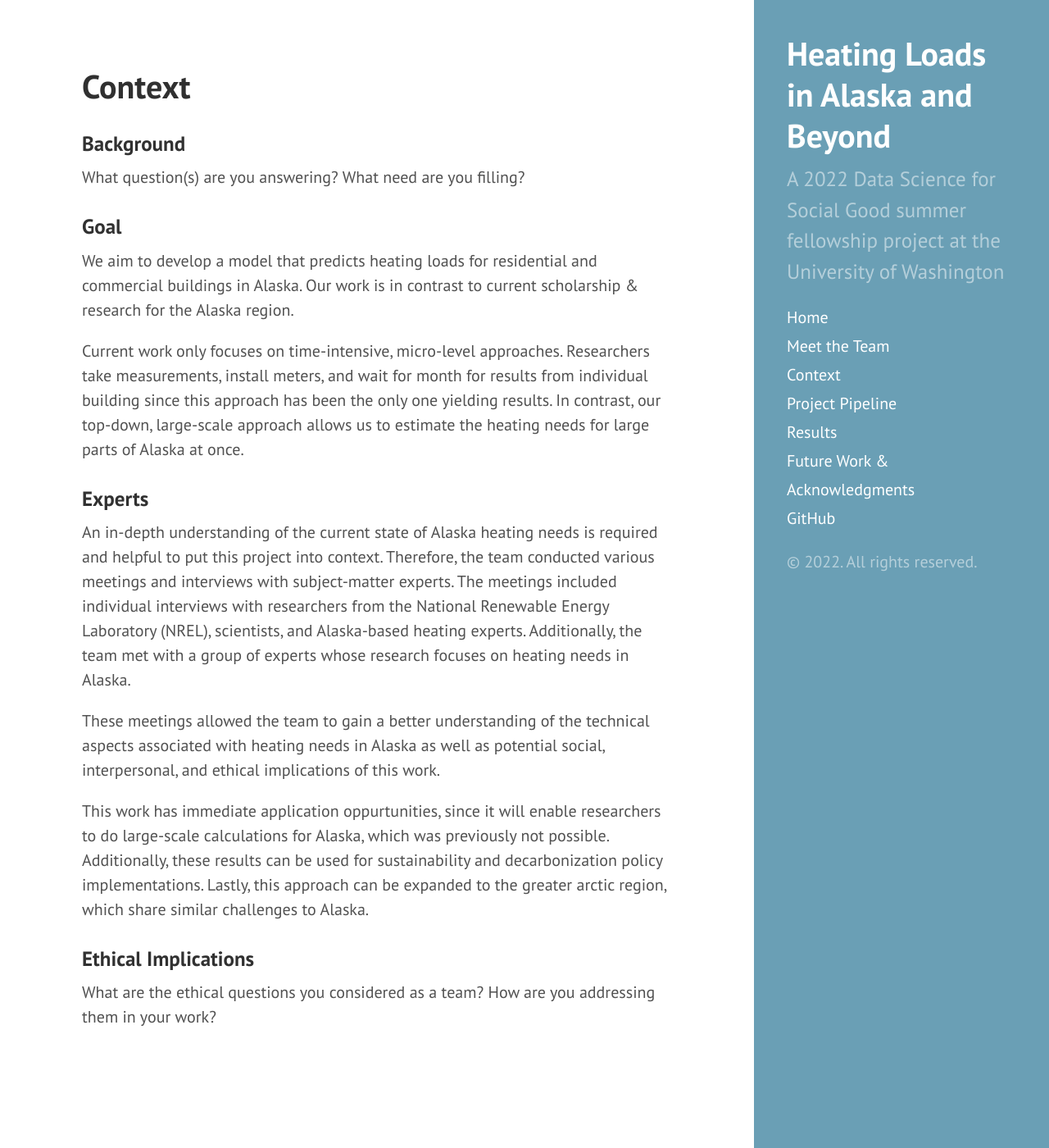
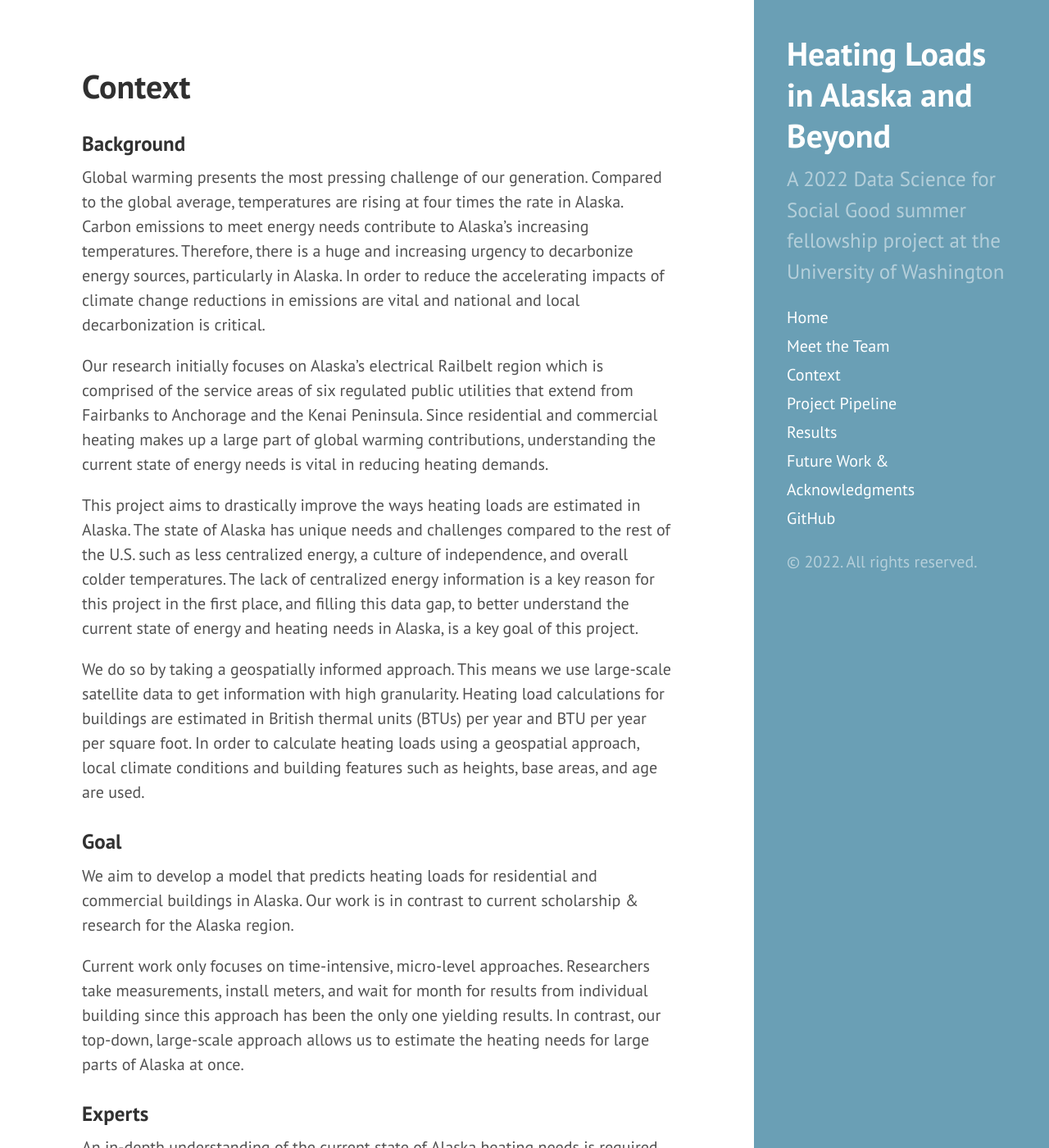
Before and after one commit to uwescience/DSSG2022_heating_loads, a Jekyll site: the page built from context.md, in a window 1280 px wide and 1400 px high. Shown: the whole window at 82% size. Built offline with Jekyll 4.4.1, drawn with Linux system fonts in a browser that asks for light colours.

Commit message:
Update context.md

```diff
--- a/context.md
+++ b/context.md
@@ -5,8 +5,14 @@ title: Context
 
 ### Background
 
-What question(s) are you answering?
-What need are you filling?
+Global warming presents the most pressing challenge of our generation. Compared to the global average, temperatures are rising at four times the rate in Alaska. Carbon emissions to meet energy needs contribute to Alaska’s increasing temperatures. Therefore, there is a huge and increasing urgency to decarbonize energy sources, particularly in Alaska. In order to reduce the accelerating impacts of climate change reductions in emissions are vital and national and local decarbonization is critical.
+
+Our research initially focuses on Alaska’s electrical Railbelt region which is comprised of the service areas of six regulated public utilities that extend from Fairbanks to Anchorage and the Kenai Peninsula. Since residential and commercial heating makes up a large part of global warming contributions, understanding the current state of energy needs is vital in reducing heating demands.
+
+This project aims to drastically improve the ways heating loads are estimated in Alaska. The state of Alaska has unique needs and challenges compared to the rest of the U.S. such as less centralized energy, a culture of independence, and overall colder temperatures. The lack of centralized energy information is a key reason for this project in the first place, and filling this data gap, to better understand the current state of energy and heating needs in Alaska, is a key goal of this project.
+
+We do so by taking a geospatially informed approach. This means we use large-scale satellite data to get information with high granularity. Heating load calculations for buildings are estimated in British thermal units (BTUs) per year and BTU per year per square foot. In order to calculate heating loads using a geospatial approach, local climate conditions and building features such as heights, base areas, and age are used.
+
 
 ### Goal
 
```
